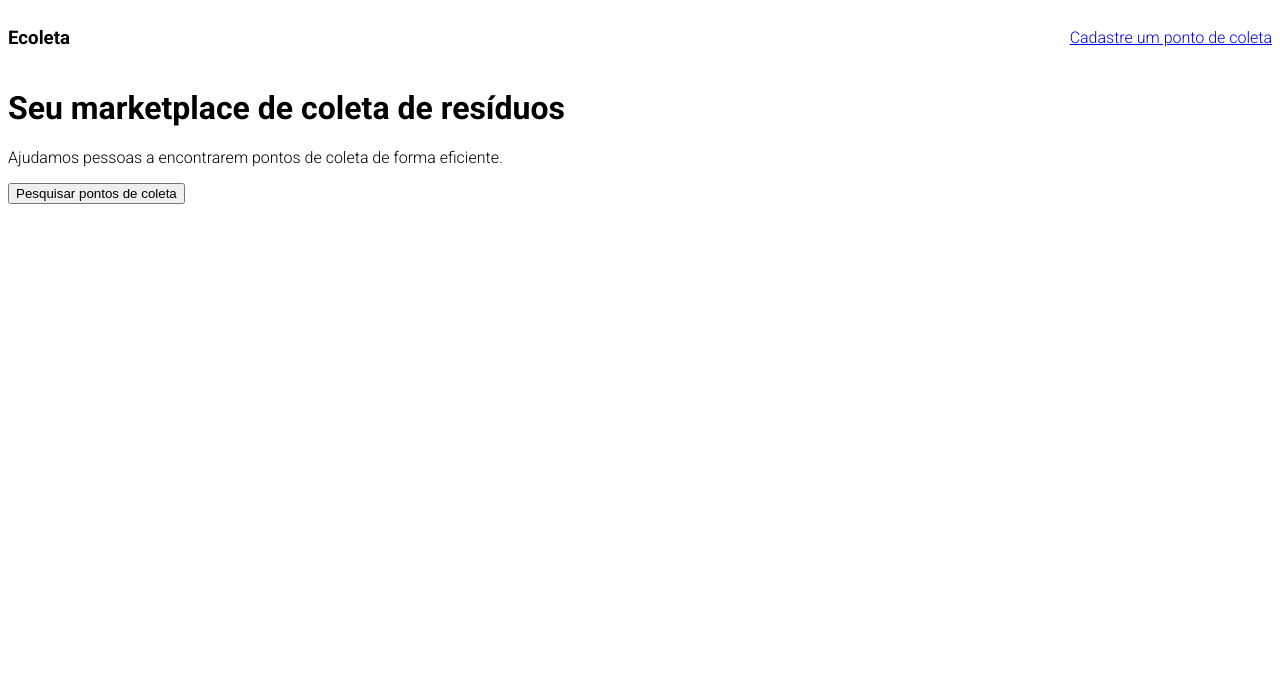
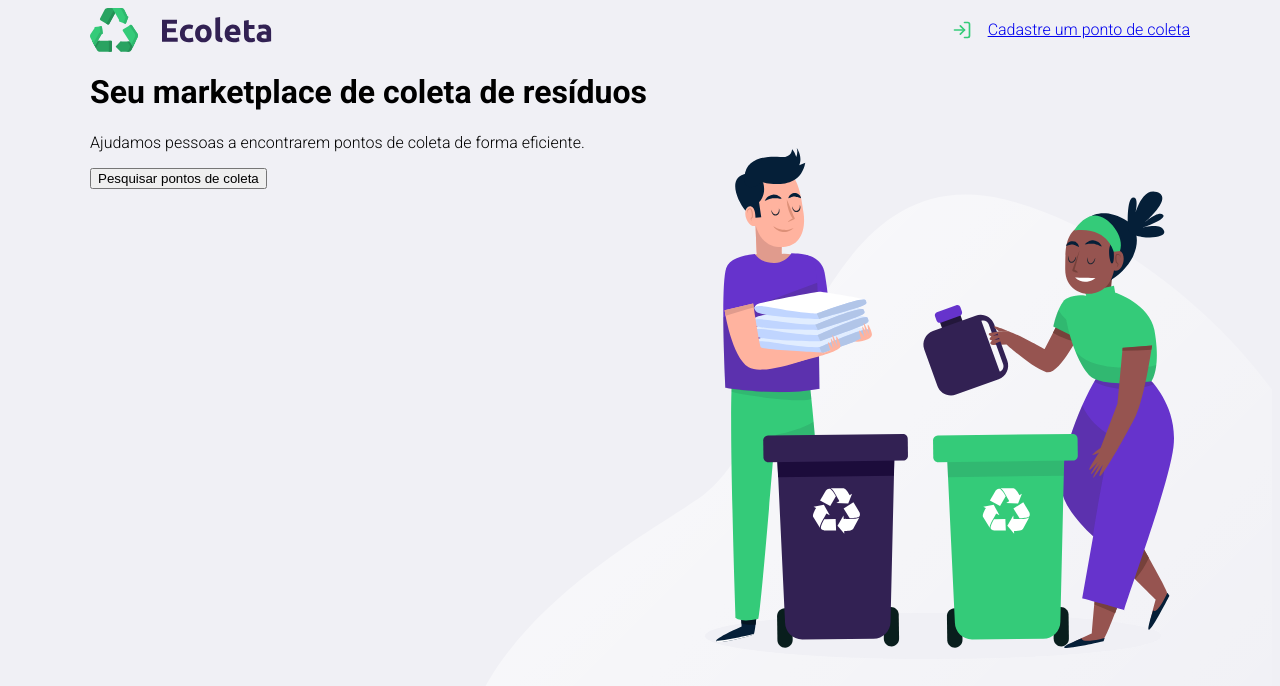
Before and after one commit to pedrohcalado/next-level-week, a plain HTML site: page index.html in a window 1280 px wide. Drawn offline with Linux system fonts and the light colour scheme.

Commit message:
add background img

```diff
--- a/index.html
+++ b/index.html
@@ -8,14 +8,19 @@
   <link rel="stylesheet" href="styles/main.css">
 </head>
 <body>
-  <div>
-    <header>
-      <h3>Ecoleta</h3>
-      <a href="#">Cadastre um ponto de coleta</a>
-    </header>
-    <h1>Seu marketplace de coleta de resíduos</h1>
-    <p>Ajudamos pessoas a encontrarem pontos de coleta de forma eficiente.  </p>
-    <button>Pesquisar pontos de coleta</button>
+  <div id="page-home">
+    <div class="content">
+      <header>
+        <img src="/icones/logo.svg" alt="Logomarca">
+        <a href="#">
+          <span></span>
+          Cadastre um ponto de coleta
+        </a>
+      </header>
+      <h1>Seu marketplace de coleta de resíduos</h1>
+      <p>Ajudamos pessoas a encontrarem pontos de coleta de forma eficiente.</p>
+      <button>Pesquisar pontos de coleta</button>
+    </div>
   </div>
 </body>
 </html>
--- a/styles/main.css
+++ b/styles/main.css
@@ -1,9 +1,34 @@
 body {
   font-family: 'Roboto', sans-serif;
+  background-color: #f0f0f5;
 }
 
-header {
+#page-home {
+  background: url('/icones/home-background.svg') no-repeat;
+  background-position: 35vw bottom;
+  height: 100vh;
+}
+
+#page-home header {
   display: flex;
   align-items: center;
   justify-content: space-between;
 }
+
+#page-home header a {
+  display: flex;
+}
+
+#page-home header a span {
+  background-image: url('/icones/log-in.svg');
+  display: flex;
+  height: 20px;
+  margin-right: 16px;
+  width: 20px;
+}
+
+#page-home .content {
+  width: 90%;
+  max-width: 1100px;
+  margin: 0 auto;
+}
```
